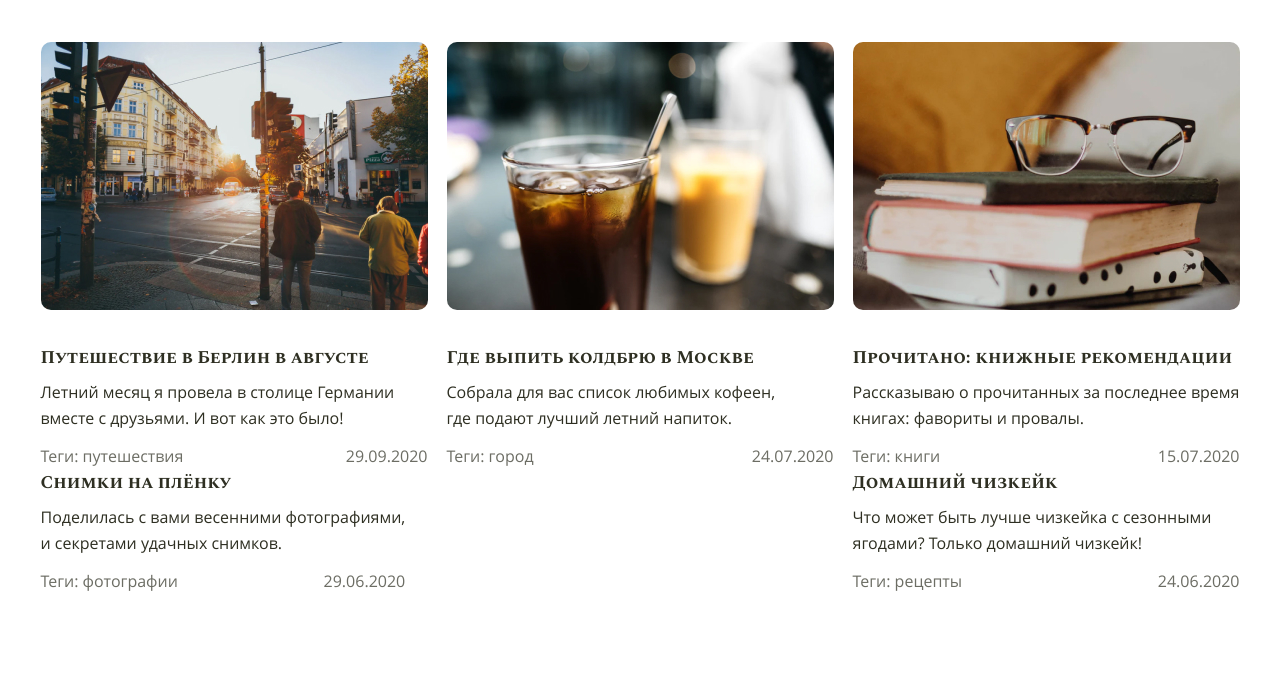
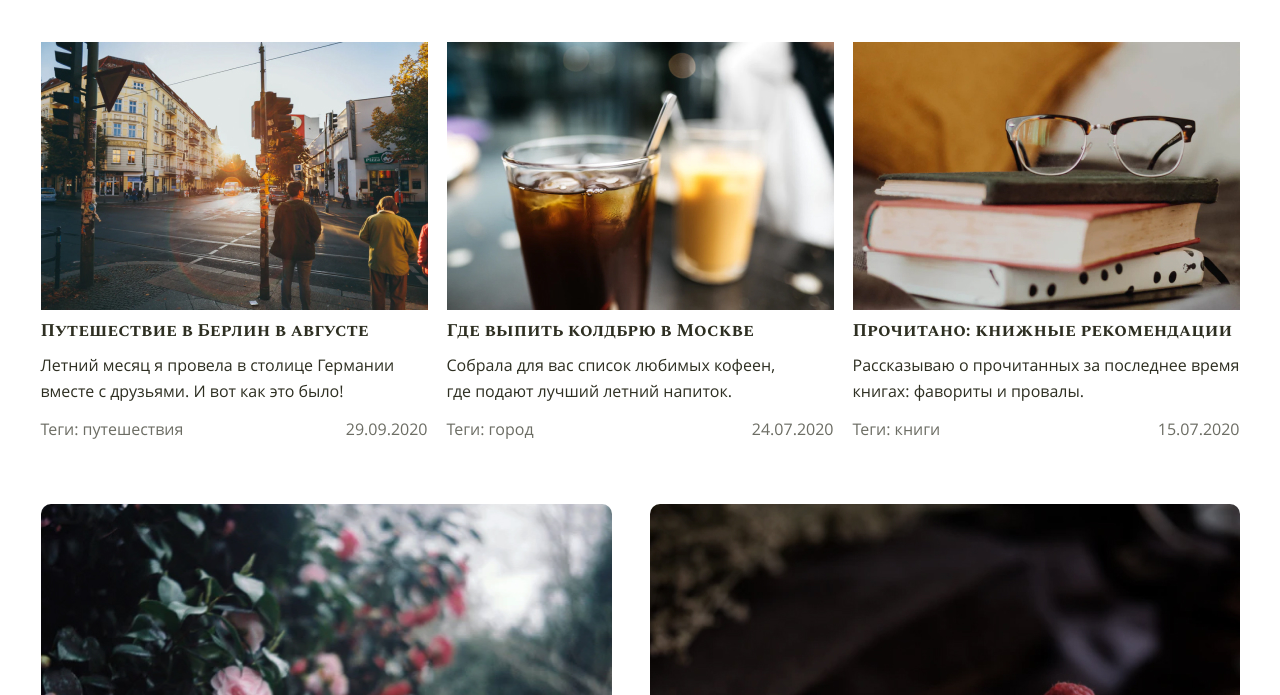
Before and after one commit to robin-hood88/robin-hood88.github.io, a plain HTML site: page index.html in a window 1280 px wide. Shown: the part 724-1419 px from the top of the page. Drawn offline with Linux system fonts and the light colour scheme; files whose address does not match are found by name.

Commit message:
Add files via upload

```diff
--- a/css/style.css
+++ b/css/style.css
@@ -32,6 +32,19 @@
   }
 
   /*Обнуление_end*/
+
+   /* @font-face {
+    font-family: 'Font Awesome 5 Free';
+    font-style: normal;
+    font-weight: 400;
+    font-display: block;
+    src: url("../src/fonts/fontawesome-free-5.15.1-web/webfonts/fa-brands-400.eot");
+    src: url("..src/fonts/fontawesome-free-5.15.1-web/webfonts/fa-regular-400.eot?#iefix") format("embedded-opentype"), url("..src/fonts/fontawesome-free-5.15.1-web/webfonts/fa-regular-400.woff2") format("woff2"), url("..src/fonts/fontawesome-free-5.15.1-web/webfonts/fa-regular-400.woff") format("woff"), url("..src/fonts/fontawesome-free-5.15.1-web/webfonts/fa-regular-400.ttf") format("truetype"), url("..src/fonts/fontawesome-free-5.15.1-web/webfonts/fa-regular-400.svg#fontawesome") format("svg"); }
+
+  .far {
+    font-family: 'Font Awesome 5 Free';
+    font-weight: 400;
+ }*/
 
 @font-face {
     font-family: 'Open Sans';
@@ -176,7 +189,7 @@ span, time {
     float: right;
 }
 
-.featured-posts__big-item:nth-of-type(4) {
+.featured-posts__item_big:nth-of-type(4) {
     margin-top: 62px;
     padding-top: 359px;
     padding-bottom: 61px;
@@ -188,7 +201,7 @@ span, time {
     border-radius: 10px
 }
 
-.featured-posts__big-item:nth-of-type(5) {
+.featured-posts__item_big:nth-of-type(5) {
     margin-top: 62px;
     padding-top: 359px;
     padding-bottom: 61px;
@@ -200,27 +213,27 @@ span, time {
     border-radius: 10px
 }
 
-.featured-posts__big-item h3,
-.featured-posts__big-item h3 {
+.featured-posts__item_big h3,
+.featured-posts__item_big h3 {
     font-size: 20px;
     line-height: 30px;
     color: #FFFFFF;
 }
 
-.featured-posts__big-item p,
-.featured-posts__big-item p {
+.featured-posts__item_big p,
+.featured-posts__item_big p {
     font-size: 18px;
     line-height: 28px;
     color: #FFFFFF;
 }
 
-.featured-posts__big-item span,
-.featured-posts__big-item time {
+.featured-posts__item_big span,
+.featured-posts__item_big time {
     color: rgba(255, 255, 255, 0.7);
 }
 
 
-.featured-posts__item img {
+.featured-posts__item_big img {
     border-radius: 10px;
     margin-bottom: 27px;
 }
```
